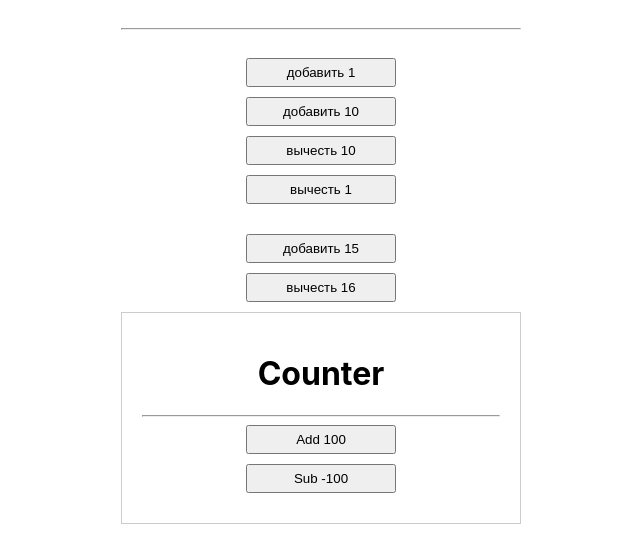
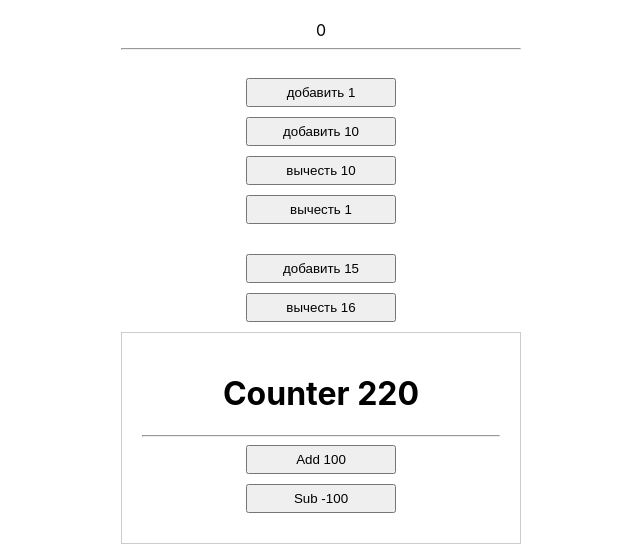
Before and after one commit to GreyTob/Redux_theory, a React (Create React App) app: page / in a window 1280 px wide. Shown: the top 552 px of the page, without its empty margins (319-959 px from the left). Built offline with nearby package versions, Linux system fonts and the light colour scheme.

Commit message:
upgrade combineReducers

```diff
--- a/src/App.js
+++ b/src/App.js
@@ -13,7 +13,7 @@ class App extends React.Component {
     // console.log('APP', this.props)
     return (
       <div className={classes.App}>
-        <div className={classes.counter}>{this.props.counter}</div>
+        <div className={classes.counter}>{this.props.counter1}</div>
         <hr />
         <div className={classes.Actions}>
           <button onClick={this.props.onAdd}>добавить 1</button>
@@ -42,7 +42,7 @@ class App extends React.Component {
 function mapStateToProps(state) {
   // console.log('app state', state)
   return {
-    counter: state.counter1.counter, //теперь данное поле counter в App можно использовать как props
+    counter1: state.counter1.counter1, //теперь данное поле counter в App можно использовать как props
   }
 }
 
--- a/src/Counter.js
+++ b/src/Counter.js
@@ -5,7 +5,7 @@ class Counter extends React.Component {
   render() {
     return (
       <div style={{ padding: 20, border: '1px solid #ccc' }}>
-        <h1>Counter {this.props.counter}</h1>
+        <h1>Counter {this.props.counter2}</h1>
         <hr />
         <div>
           <button onClick={() => this.props.onAdd2(100)}>Add 100</button>
@@ -18,7 +18,7 @@ class Counter extends React.Component {
 
 function mapStateToProps(state) {
   return {
-    counter: state.counter2.counter,
+    counter2: state.counter2.counter2,
   }
 }
 
```
